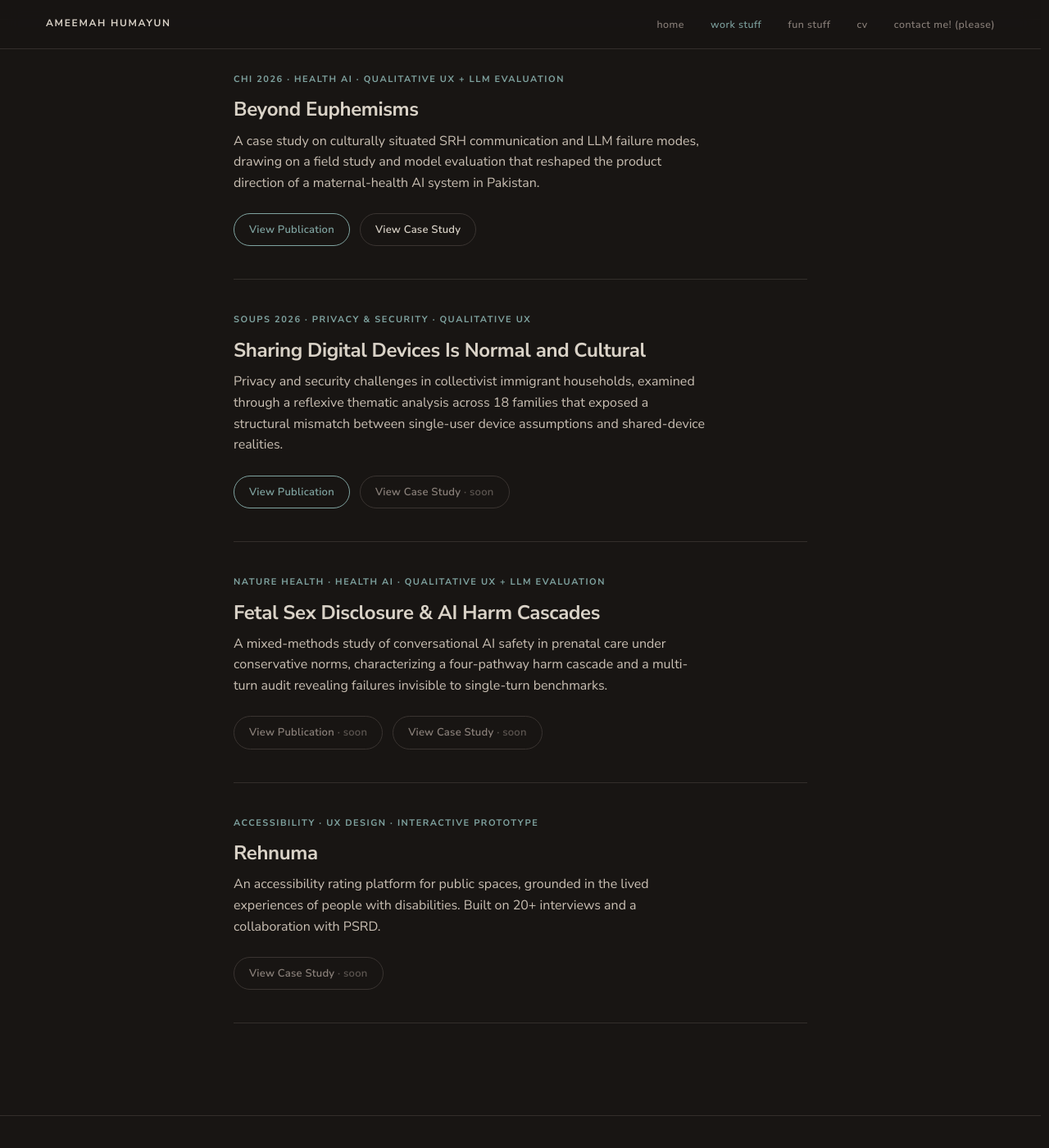
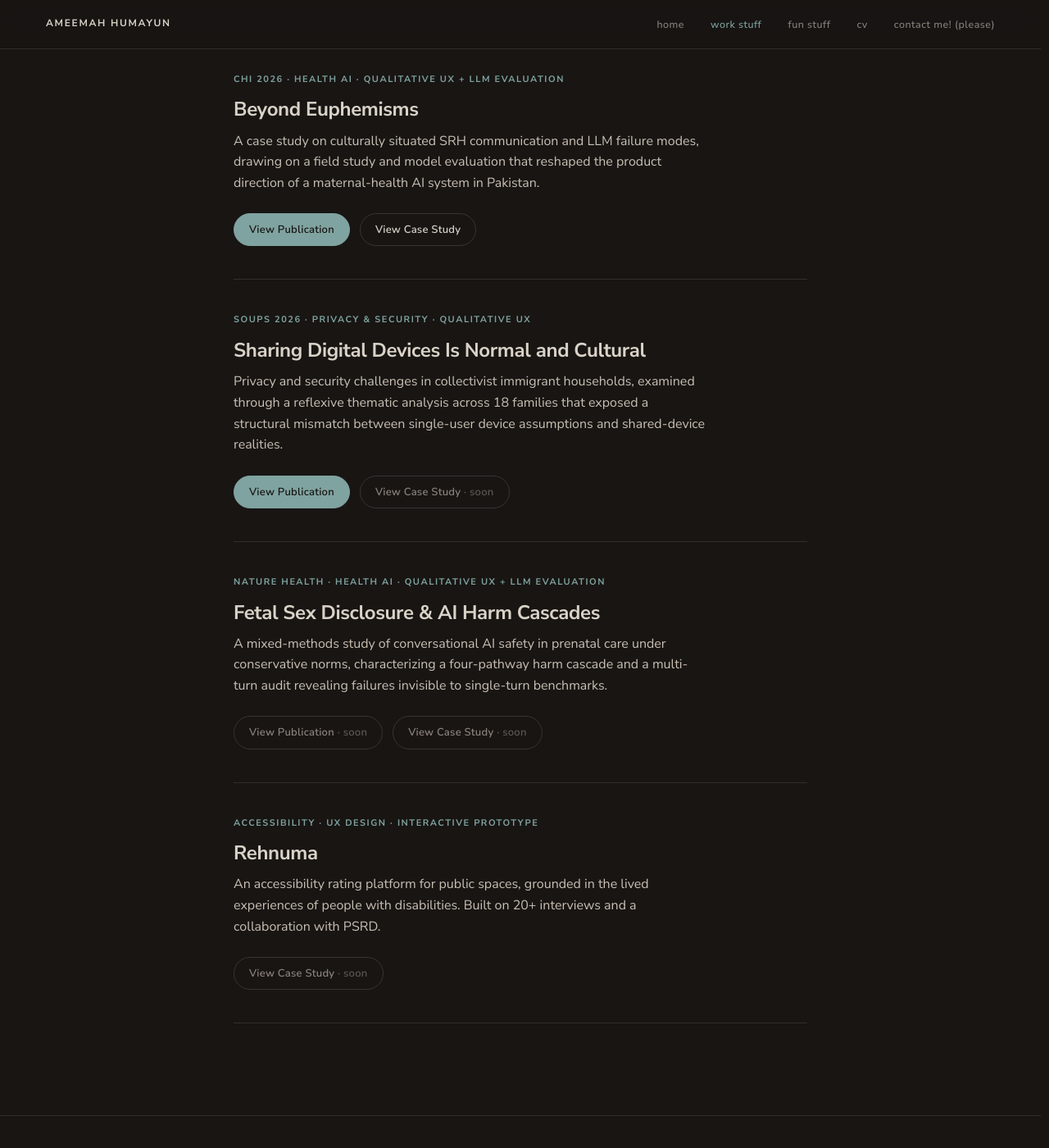
Before and after one commit to ameemahumayun/ameemahumayun.github.io, a Jekyll site: the page built from work/index.html, in a window 1280 px wide and 1400 px high, scrolled down 272 px. Shown: the whole window at 82% size. Built offline with Jekyll 4.4.1, drawn with Linux system fonts in a browser that asks for light colours.

Commit message:
Make primary work-card CTA solid-filled so it never matches secondary hover
Outline-only primary collided visually with the secondary link's hover
state (both went accent-colored outline). Solid fill keeps them distinct
in every state.

Co-Authored-By: Claude Sonnet 5 <noreply@anthropic.com>
Claude-Session: https://claude.ai/code/session_01RCzM7zTsD8mFw1QLJ4sgHP

```diff
--- a/assets/css/components.css
+++ b/assets/css/components.css
@@ -591,11 +591,12 @@
 }
 .work-card__link:hover { border-color: var(--color-accent); color: var(--color-accent); }
 .work-card__link--muted { color: var(--color-text-soft); }
-/* Primary CTA (e.g. "View Publication"): accent outline by default, fills
-   solid on hover so it reads as the lead action next to the plain-bordered
-   secondary links (e.g. "View Case Study"). */
-.work-card__link--primary { border-color: var(--color-accent); color: var(--color-accent); }
-.work-card__link--primary:hover { background: var(--color-accent); color: var(--color-bg); }
+/* Primary CTA (e.g. "View Publication"): solid accent fill at rest, so it
+   stays visually distinct from the secondary link even when the secondary
+   is hovered (hover on .work-card__link turns its outline accent-colored
+   too, which would otherwise match a merely-outlined primary). */
+.work-card__link--primary { background: var(--color-accent); border-color: var(--color-accent); color: var(--color-bg); }
+.work-card__link--primary:hover { background: var(--color-accent-deep); border-color: var(--color-accent-deep); color: var(--color-bg); }
 /* Inert "soon" button: pill look of a link, but non-navigating. Rendered as a
    <span>, not an <a>, so it carries no href. No hover color shift; no pointer
    cursor — it should not look or behave clickable. */
```
